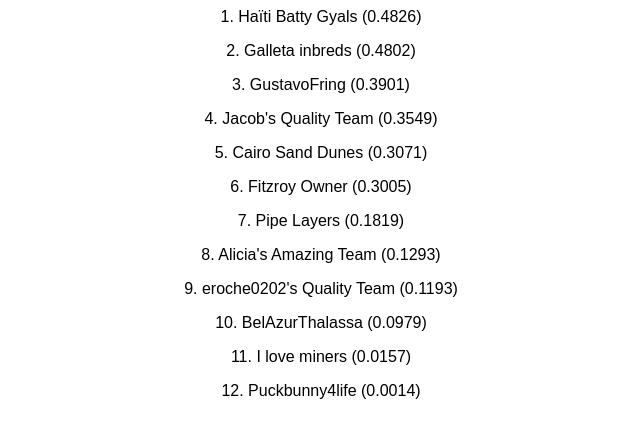
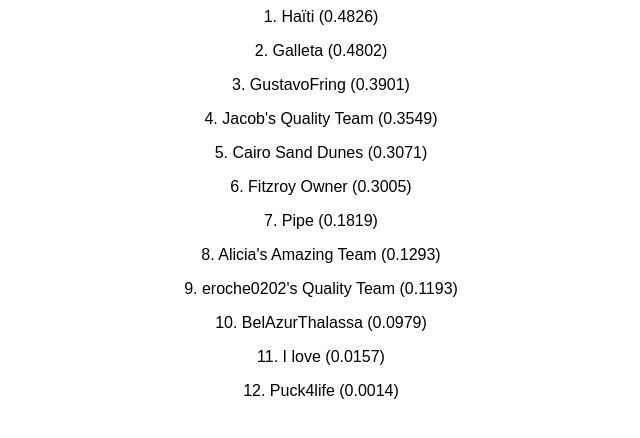
Before and after one commit to FaridFouda/Rankem, a plain HTML site: page docs/testfile.html in a window 1280 px wide. Shown: the whole page, without its empty margins (319-959 px from the left). Drawn offline with Linux system fonts and the light colour scheme.

Commit message:
Update testfile.html

```diff
--- a/docs/testfile.html
+++ b/docs/testfile.html
@@ -1,13 +1,13 @@
 <html><style>body { background-color: white; color: black; font-family: Arial; text-align: center; }</style><body>
-<P>1. Haïti Batty Gyals (0.4826)<P>
-<P>2. Galleta inbreds (0.4802)<P>
+<P>1. Haïti  (0.4826)<P>
+<P>2. Galleta  (0.4802)<P>
 <P>3. GustavoFring (0.3901)<P>
 <P>4. Jacob's Quality Team (0.3549)<P>
 <P>5. Cairo Sand Dunes (0.3071)<P>
 <P>6. Fitzroy Owner (0.3005)<P>
-<P>7. Pipe Layers (0.1819)<P>
+<P>7. Pipe  (0.1819)<P>
 <P>8. Alicia's Amazing Team (0.1293)<P>
 <P>9. eroche0202's Quality Team (0.1193)<P>
 <P>10. BelAzurThalassa (0.0979)<P>
-<P>11. I love miners (0.0157)<P>
-<P>12. Puckbunny4life (0.0014)<P></body></html>
+<P>11. I love  (0.0157)<P>
+<P>12. Puck4life (0.0014)<P></body></html>
```
